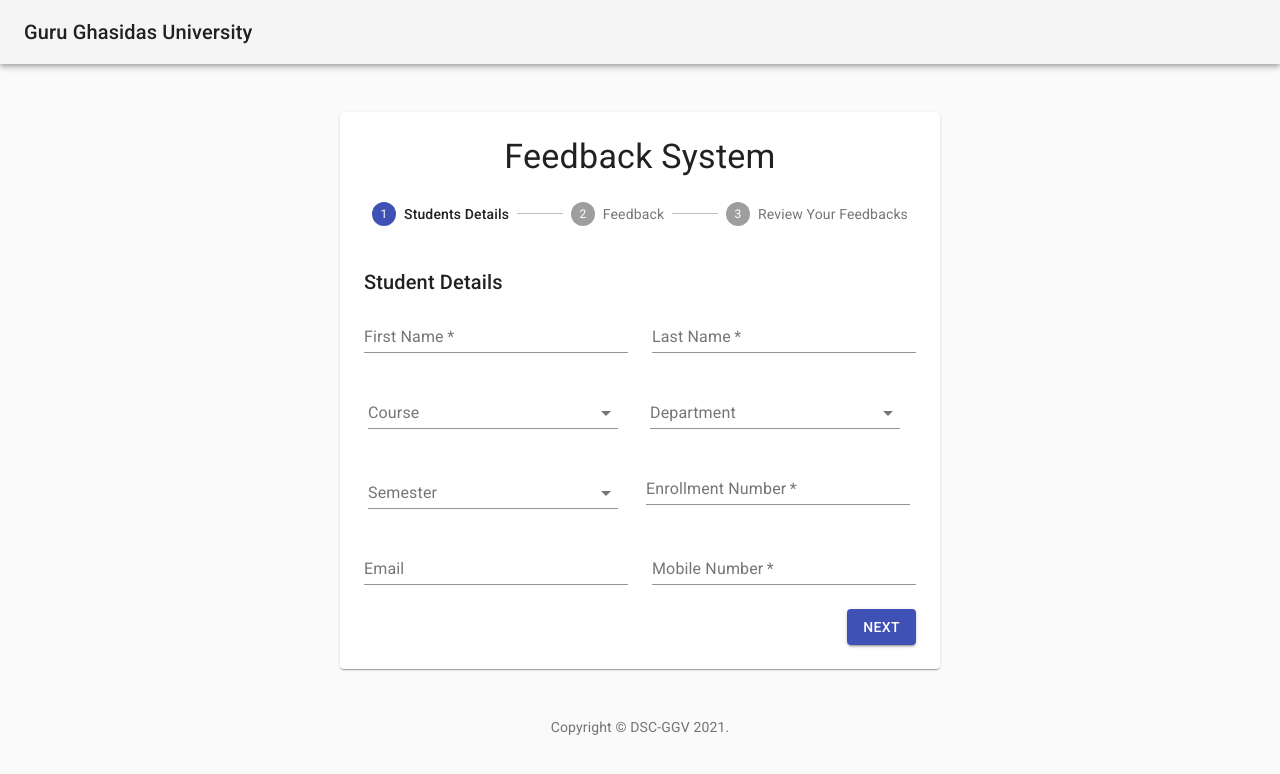
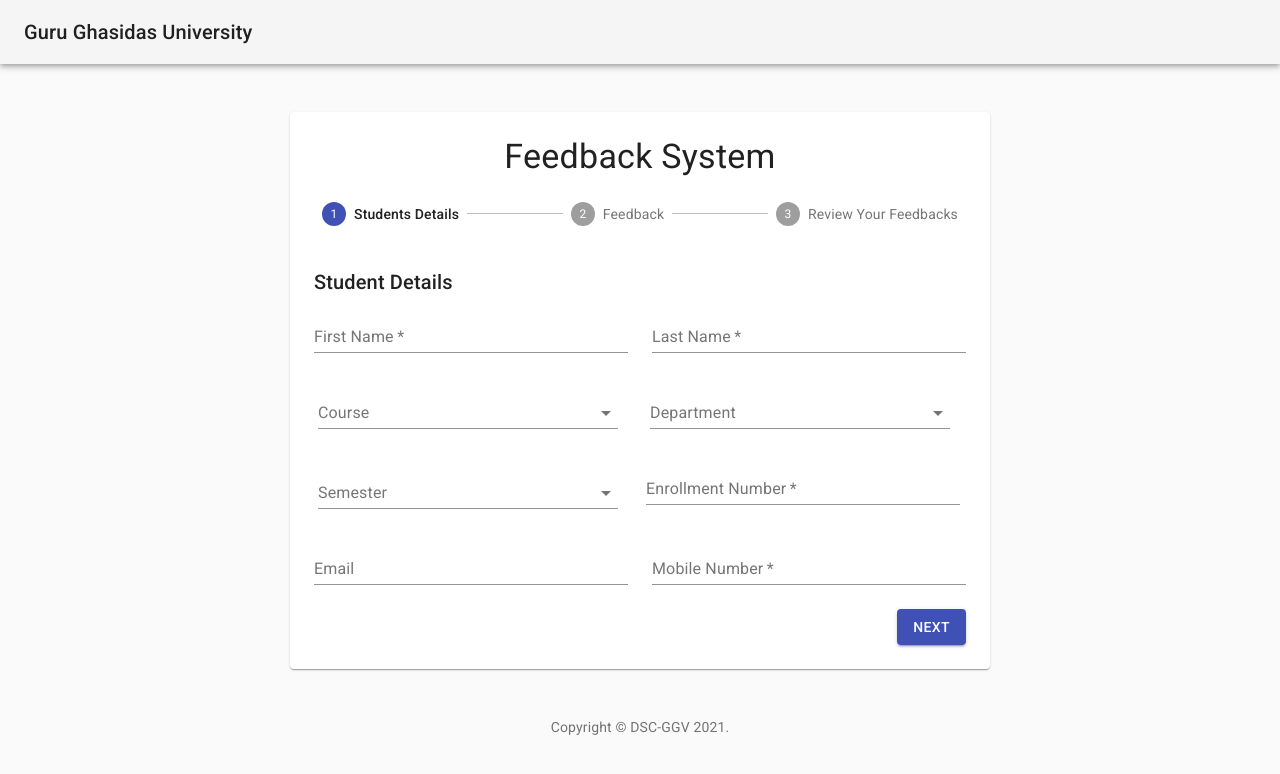
Before and after one commit to recurrenc/React-Practice, a React (Create React App) app: page / in a window 1280 px wide. Shown: the top 774 px of the page. Built offline with nearby package versions, Linux system fonts and the light colour scheme.

Commit message:
Change layout size

```diff
--- a/src/components/MultilevelInputForm/FeedbackComponents/DropDownInput.js
+++ b/src/components/MultilevelInputForm/FeedbackComponents/DropDownInput.js
@@ -6,10 +6,7 @@ import FormControl from "@material-ui/core/FormControl";
 import Select from "@material-ui/core/Select";
 
 const useStyles = makeStyles((theme) => ({
-  formControl: {
-    margin: theme.spacing(2),
-    minWidth: 250,
-  },
+  formControl: { margin: theme.spacing(2), minWidth: 300 },
 }));
 
 function DropdownInput(props) {
--- a/src/components/MultilevelInputForm/FeedbackSystem.js
+++ b/src/components/MultilevelInputForm/FeedbackSystem.js
@@ -36,7 +36,7 @@ const useStyles = makeStyles((theme) => ({
     marginLeft: theme.spacing(2),
     marginRight: theme.spacing(2),
     [theme.breakpoints.up(600 + theme.spacing(2) * 2)]: {
-      width: 600,
+      width: 700,
       marginLeft: "auto",
       marginRight: "auto",
     },
```
